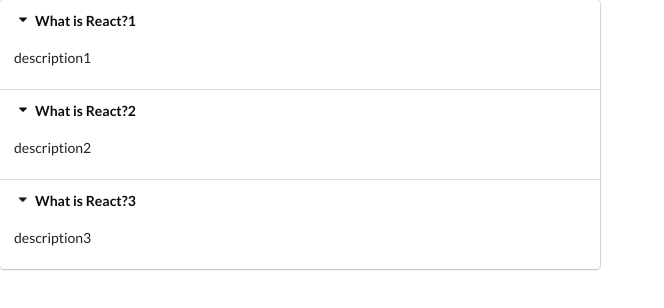
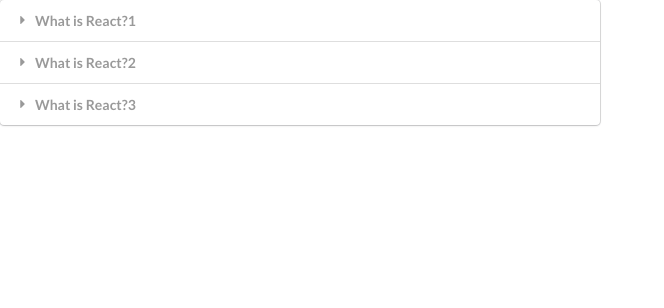
Before and after one commit to dockwall/react-wiki-widgets, a React (Create React App) app: page / in a window 1280 px wide. Shown: the top 308 px of the page, without its empty margins (0-664 px from the left). Built offline with nearby package versions, Linux system fonts and the light colour scheme.

Commit message:
Created working accordion with React hooks and Semantic UI

```diff
--- a/src/App.js
+++ b/src/App.js
@@ -1,7 +1,7 @@
 import React from "react";
 import Accordion from "./components/Accordion";
 
-const items = [
+const mockupItems = [
     {
         title: 'What is React?1',
         content: 'description1',
@@ -17,7 +17,7 @@
 ]
 
 const App = () => {
-    return <div><Accordion items={items} /></div>
+    return <div><Accordion items={mockupItems} /></div>
 };
 
 export default App
--- a/src/components/Accordion.js
+++ b/src/components/Accordion.js
@@ -1,28 +1,35 @@
-import React from "react";
+import React, { useState } from "react";
 
 const Accordion = (props) => {
+    const [activeIndex, setActiveIndex] = useState(null);
+
     const onTitleClick = (index) => {
-        console.log(`Title ${index} was clicked!`)
+        setActiveIndex(index)
     };
 
     const renderedItems = props.items.map(({ title, content }, index) => {
+        const activeStatus = (index === activeIndex) ? 'active' : '';
+
         return (
             <React.Fragment key={title}>
                 <div
-                    className="title active"
+                    className={`title ${activeStatus}`}
                     onClick={() => onTitleClick(index)}
                 >
                     <i className="dropdown icon"></i>
                     {title}
                 </div>
-                <div className="content active">
+                <div className={`content ${activeStatus}`}>
                     <p>{content}</p>
                 </div>
             </React.Fragment>
         )
     });
 
-    return <div className="ui styled accordion">{renderedItems}</div>;
+    return (
+        <div className="ui styled accordion">
+            {renderedItems}
+        </div>)
 }
 
 export default Accordion
```
